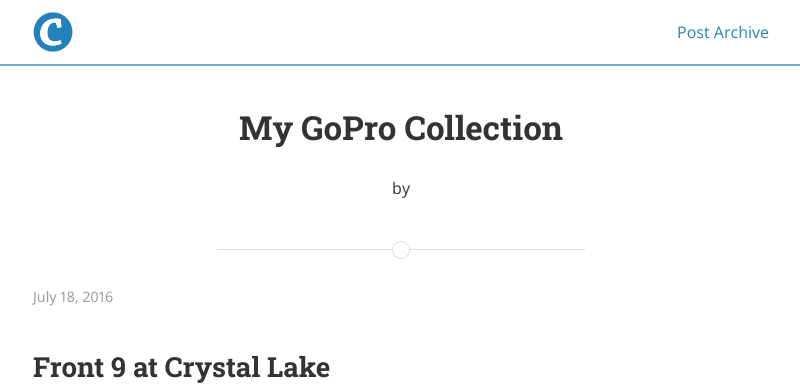
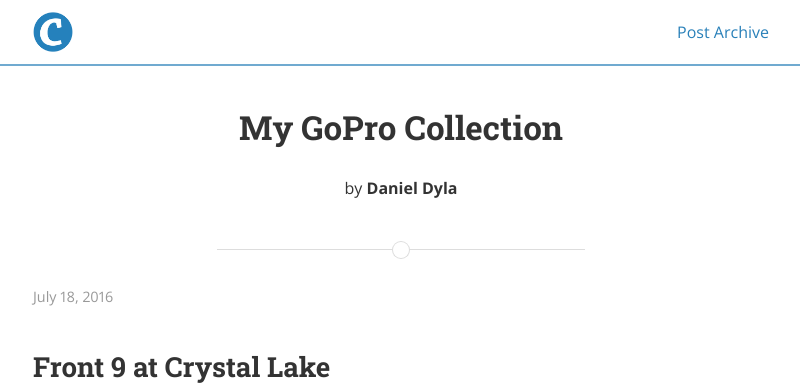
Before and after one commit to dyladan/dyladan.github.io, a Jekyll site: the page built from gopro.md, in a window 1280 px wide and 900 px high. Shown: the top 385 px of the window, without its empty margins (239-1039 px from the left). Built offline with Jekyll 4.4.1, drawn with Linux system fonts in a browser that asks for light colours; nearby versions of some CDN libraries; a script that is not in the unit is left out.

Commit message:
Set default authorship

```diff
--- a/_layouts/post.html
+++ b/_layouts/post.html
@@ -7,7 +7,7 @@
   <div class="scrim {% if page.cover %}has-cover{% endif %}">
     <header class="post-header">
       <h1 class="title">{{ page.title }}</h1>
-      <p class="info">by <strong>{{ page.author }}</strong></p>
+      <p class="info">by <strong>{{ page.author | default: site.name }}</strong></p>
     </header>
   </div>
 </div>
```
Also changed, not shown: _posts/2018-03-15-daily-2.md (+0 -1 lines), _posts/2023-05-02-histograms.md (+0 -1 lines).
